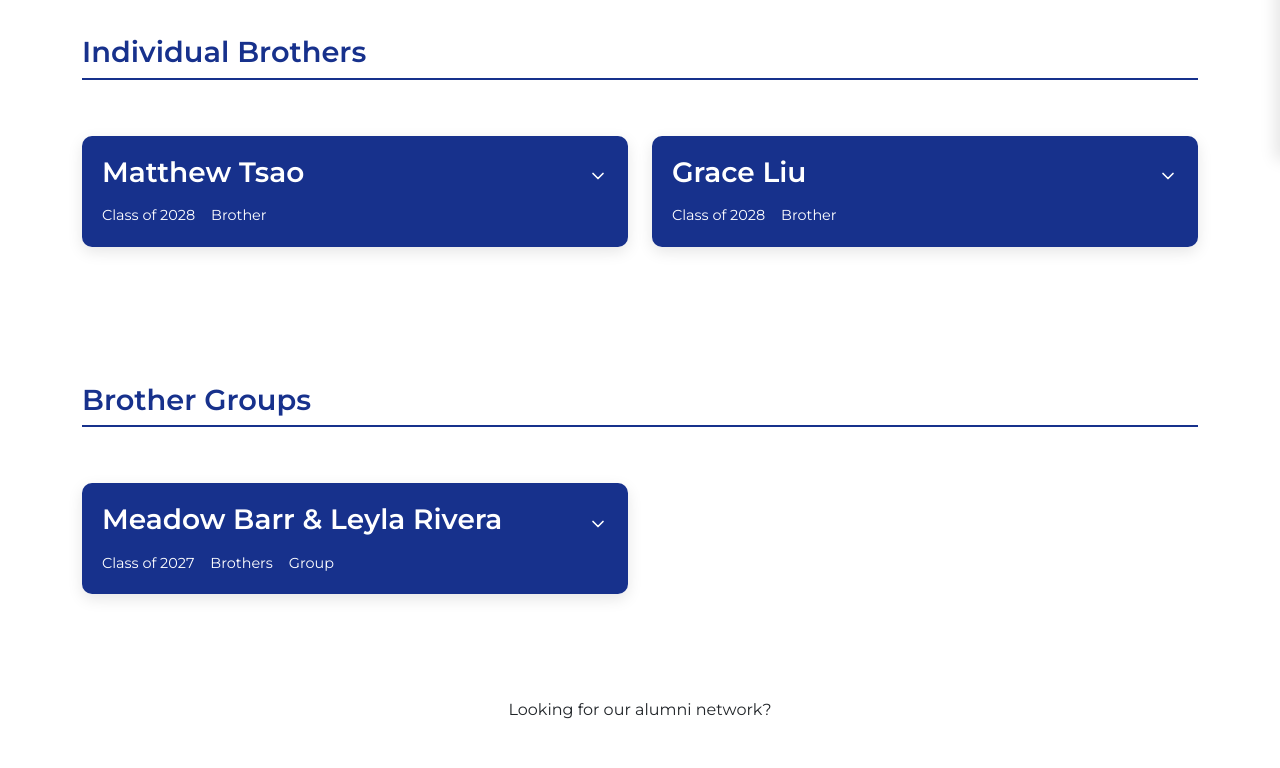
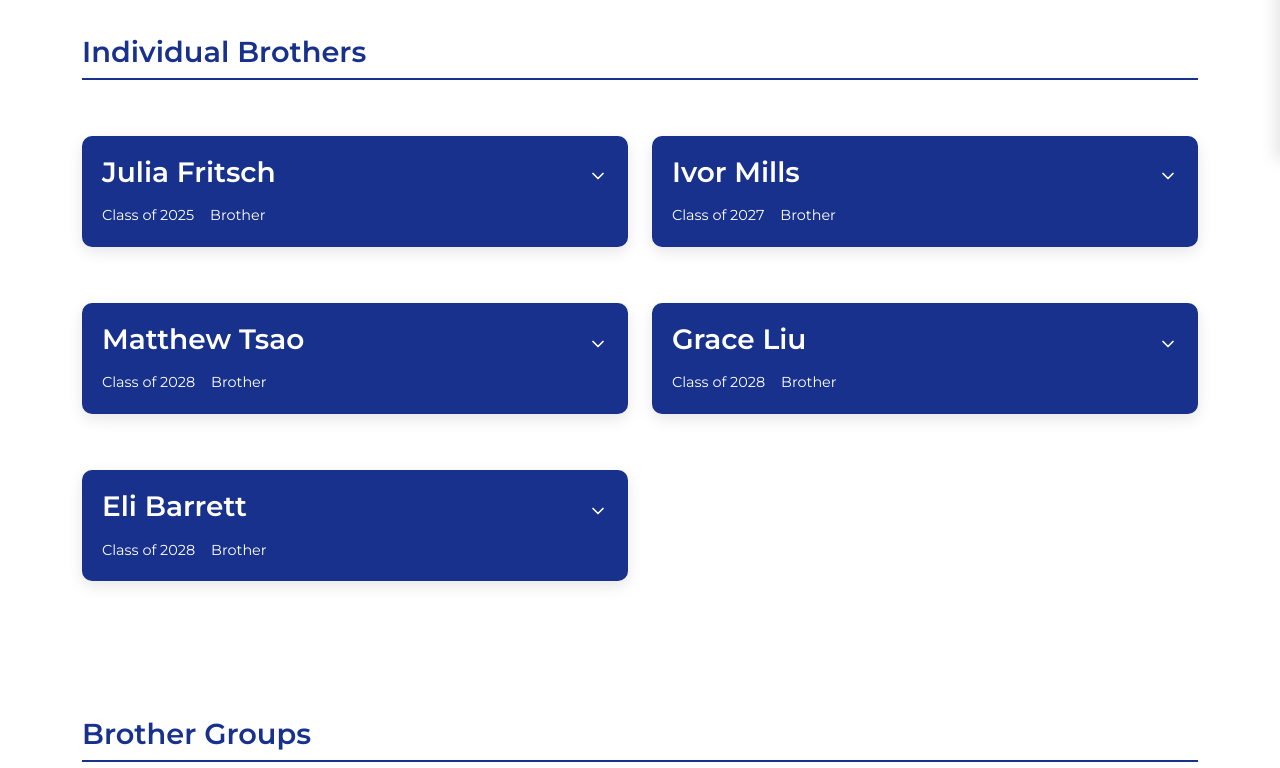
Before and after one commit to apogamma/apogamma, a React (Vite) app: page /humansofapo in a window 1280 px wide. Shown: the part 640-1408 px from the top of the page. Built offline with nearby package versions, Linux system fonts and the light colour scheme.

Commit message:
added humans

```diff
--- a/src/data/humansOfApo.ts
+++ b/src/data/humansOfApo.ts
@@ -185,6 +185,34 @@ const brothersData: HumanOfApo[] = [
     bio: "My favorite memory in APO was the late night cookie baking. I had so much fun decorating cookies and bonding with the brothers! In the future, I hope to pursue a career in healthcare. I'm currently hoping to pursue a career in pediatrics or family medicine. Spending time with friends and family makes me happy! It doesn't matter what we do, but quality time is the best :).",
     spotlight: "Claire",
     position: "Brother"
+  },
+  {
+    name: "Julia Fritsch",
+    date: "4/20/2025",
+    gradYear: "2025",
+    imageUrl: "https://drive.google.com/file/d/134tbFioBAEiAAvtxNyMEbu3whWu2Pgnt/view?usp=sharing",
+    bio: "My favorite memory in APO is probably participating in the Art and Feminism Wikipedia Edit-a-thon! It was my first time using Wikipedia as an editor instead of just a reader and it was really exciting to expand stub articles, cite reliable sources, and add new sections to pages! I might actually make a hobby of it. After I graduate, I will be getting my Master's in Library Science with a concentration in Archives Management. I loved working with the special collections in my classes at Cornell, so I want to help preserve books and letters and photographs (and digitize them to make them as accessible as possible). Outside of classes and APO, I spend a lot of my time reading mostly fantasy and speculative fiction. Everyone should get a library card and download Libby—I've borrowed over 300 ebooks and audiobooks for free. I also love video games and typically play Overwatch (which I have been playing since 2016) at least once a day.",
+    spotlight: "Calista Bordador",
+    position: "Brother"
+  },
+  {
+    name: "Eli Barrett",
+    date: "4/20/2025",
+    gradYear: "2028",
+    imageUrl: "https://drive.google.com/file/d/1sXfs7-ZthQkiNT20w9ta08OqXus3lu0l/view?usp=sharing",
+    bio: "My favorite memory in APO is probably the first formal. It was the first time I really got to know my big and grand big and now I feel very close with them. APO has allowed me to find fellowship in all sorts of places at Cornell. I have so many connections just because everyone here has a drive to help others. In the future I want to do something with Biology. I really love animals and any career I take would hopefully be centered round them. Biology as a whole is an intriguing and powerful field that I hope to be able to utilize to help the creatures of the Earth someday. I am very passionate about animals, as my answer to what I hope to do in the future shows, but beyond that I love immersing myself in cultures and places very different from my own. This often takes the form of extensive traveling. It always makes me happy to spend times with friends especially when I can make them laugh. Hearing someone else laugh as a result of something I did or said to be funny always makes me happy. I also like spending time in with animals.",
+    spotlight: "N/A",
+    position: "Brother"
+  },
+  {
+    name: "Ivor Mills",
+    date: "4/21/2025",
+    gradYear: "2027",
+    imageUrl: "https://drive.google.com/file/d/1V0QhOZ6IsR-0dSTL5vBz4dmsb3UJiGFO/view?usp=sharing",
+    bio: "My favorite memory in APO is definitely volunteering for the Sophie Fund in the commons! The event was so much fun and I got to work alongside so many wonderful volunteers for such an amazing cause! APO has helped me to find my volunteerism again, as I feel like when I got to college, I had a lot of trouble finding opportunities to volunteer, which was a big part of my identity in high school! I hope to be a professor of organizational behavior/management at an R1 university! After graduating from undergrad, I will hopefully go on to pursue my PhD in a good business school! I am passionate about volunteerism, research, and academics, as well as hanging out with friends and socializing. I think that these activities are really meaningful to me, and help me in guiding my decisions! This is a hard question to answer, but I think that the friends I have made and being able to hang out with them is what makes me happiest. I think that the opportunity to socialize and hang with friends on campus really lets me destress and improve my own mental health!",
+    spotlight: "Karina Chakov",
+    instagram: "@Ivor0615",
+    position: "Brother"
   }
 ];
 
```
